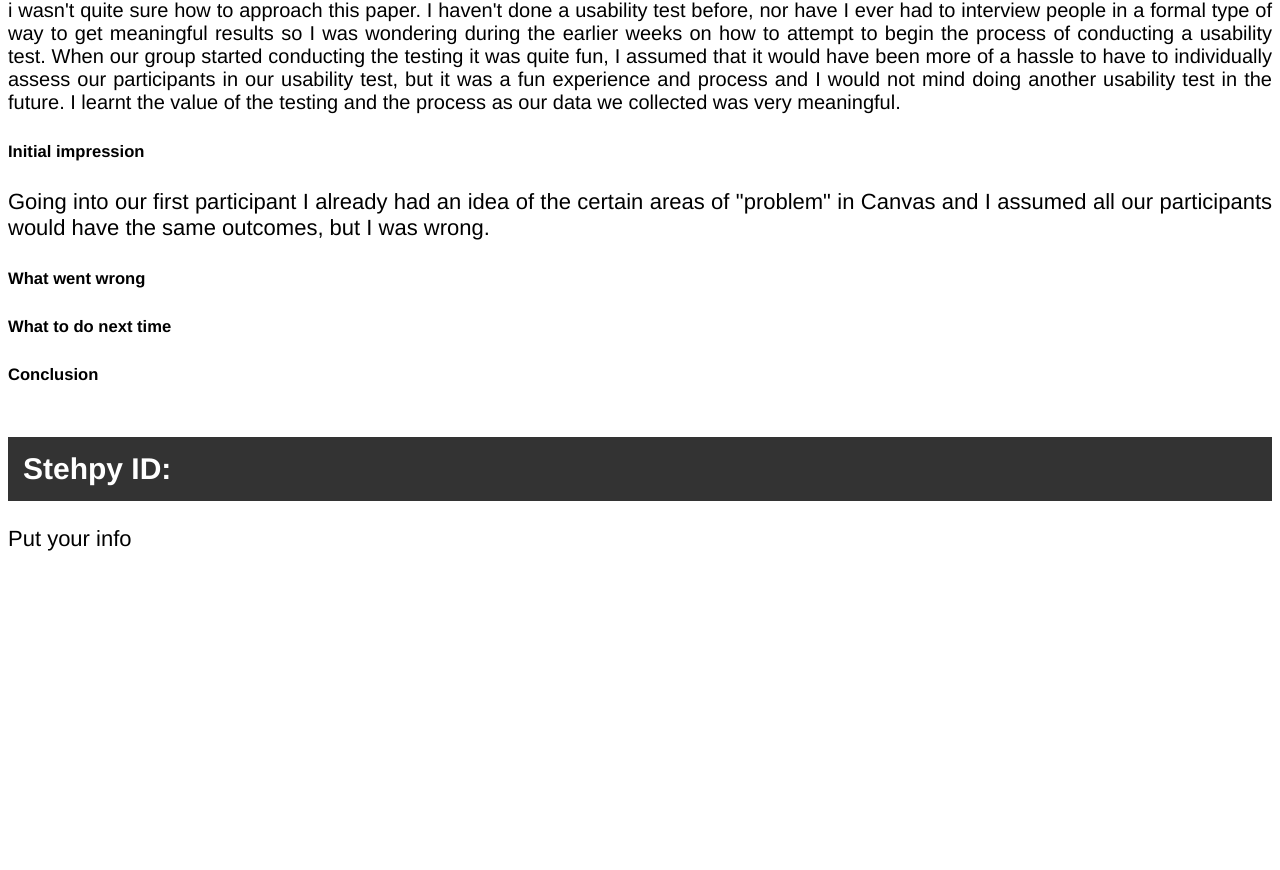
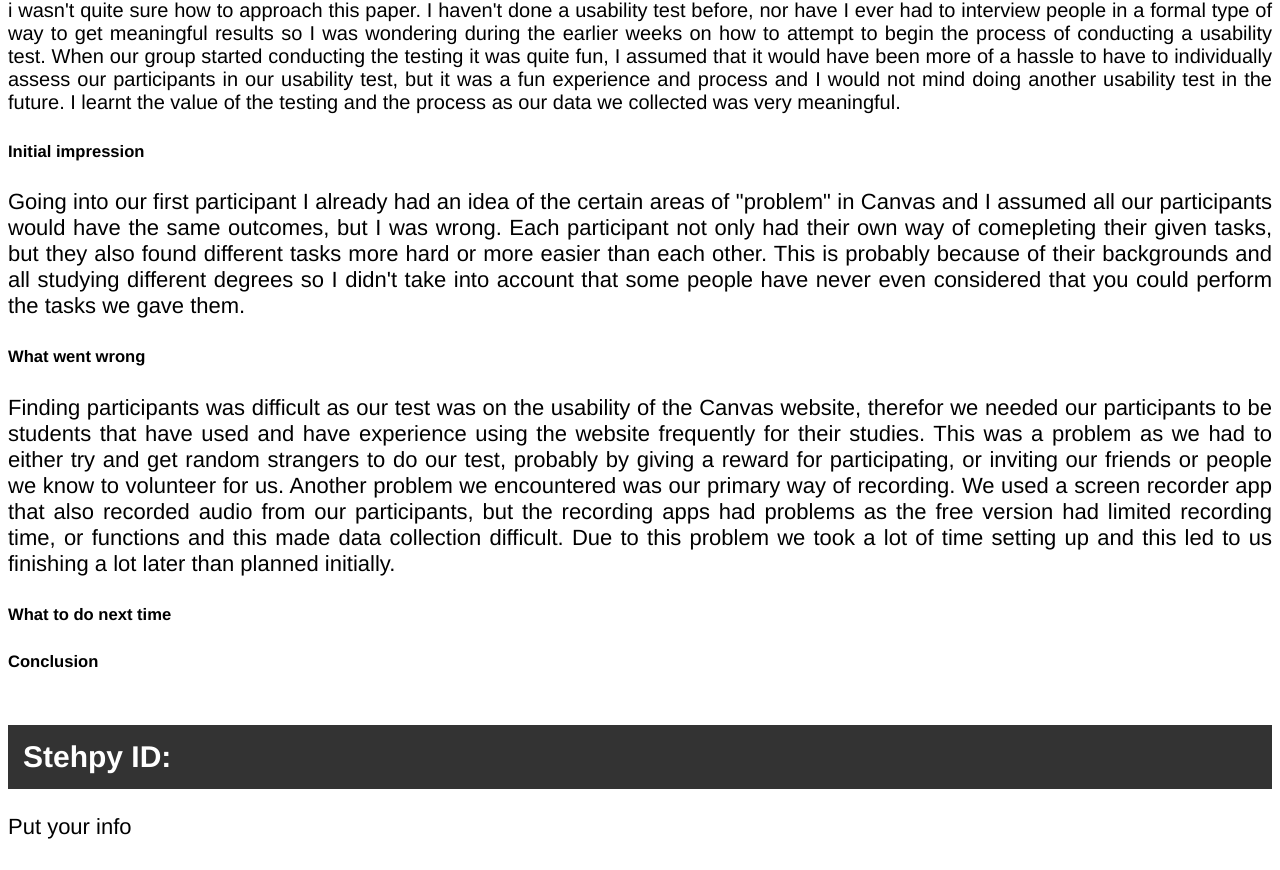
Before and after one commit to NathanDomFlanagan/HCI-Assignment2, a plain HTML site: page reflection.html in a window 1280 px wide. Shown: the part 1608-2478 px from the top of the page. Before the commit the page ends 2190 px from the top, so only its background shows below. Drawn offline with Linux system fonts and the light colour scheme.

Commit message:
Reflection (Nathan)

```diff
--- a/reflection.html
+++ b/reflection.html
@@ -49,10 +49,15 @@
           </p>
           <h5>Initial impression</h5>
             <p>
-            Going into our first participant I already had an idea of the certain areas of "problem" in Canvas and I assumed all our participants would have the same outcomes, but I was wrong.
+            Going into our first participant I already had an idea of the certain areas of "problem" in Canvas and I assumed all our participants would have the same outcomes, but I was wrong. Each participant not only had their own way of comepleting their given tasks, but they also found different tasks more hard or more easier than each other. This is probably because of their backgrounds and all studying different degrees so I didn't take into account that some people have never even considered that you could perform the tasks we gave them.
             </p>
           <h5>What went wrong</h5>
+            <p>Finding participants was difficult as our test was on the usability of the Canvas website, therefor we needed our participants to be students that have used and have experience using the website frequently for their studies. This was a problem as we had to either try and get random strangers to do our test, probably by giving a reward for participating, or inviting our friends or people we know to volunteer for us. Another problem we encountered was our primary way of recording. We used a screen recorder app that also recorded audio from our participants, but the recording apps had problems as the free version had limited recording time, or functions and this made data collection difficult. Due to this problem we took a lot of time setting up and this led to us finishing a lot later than planned initially.
+            </p>
           <h5>What to do next time</h5>
+            <p>
+
+            </p>
           <h5>Conclusion</h5>
         </div>
         <div class="Stehpy">
```
